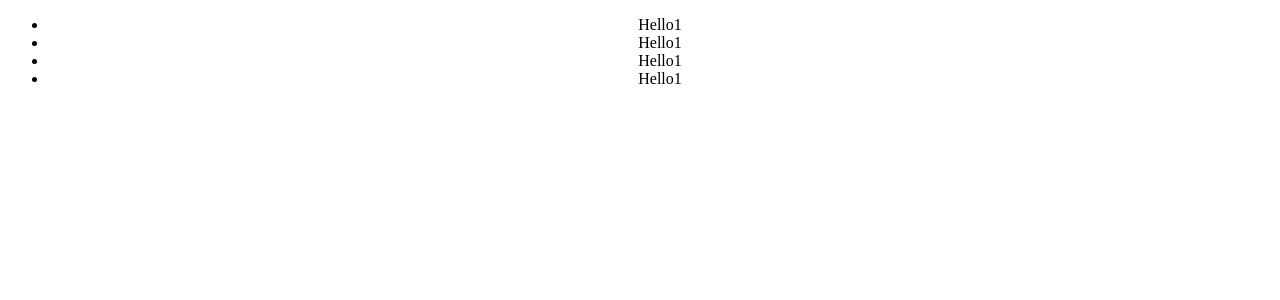
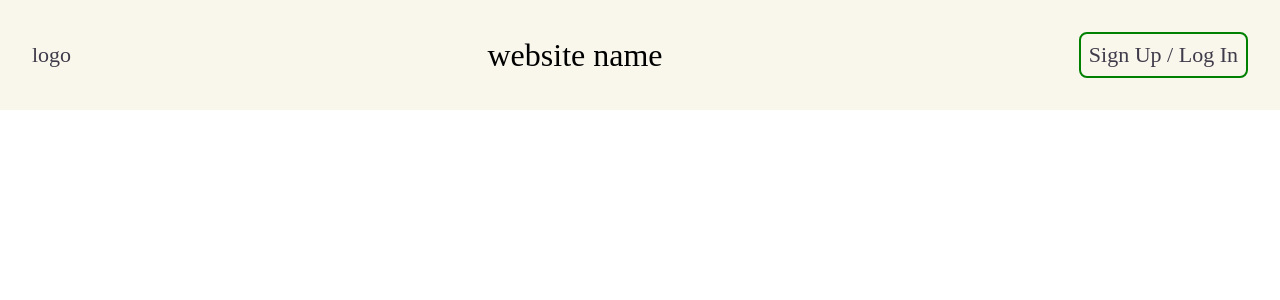
Before and after one commit to Mohammed-Muzammil01/chatengine_frontend, a React (Create React App) app: page / in a window 1280 px wide. Shown: the top 300 px of the page. Built offline with nearby package versions, Linux system fonts and the light colour scheme.

Commit message:
Header Added

```diff
--- a/src/App.css
+++ b/src/App.css
@@ -1,3 +1,9 @@
+*{
+  margin: 0;
+  padding: 0;
+  box-sizing: border-box;
+  font-family: lalezar;
+}
 .App {
   text-align: center;
 }
@@ -36,3 +42,35 @@
     transform: rotate(360deg);
   }
 }
+.header{
+  background-color: #f9f7ec;
+  min-height: 8vh;
+  display: flex;
+  flex-direction: row;
+  align-items: center;
+  justify-content: space-between;
+  font-size: 22px;
+}
+.header .logo{
+  margin: 2rem;
+  color: #3f3b4a;
+}
+.header .name{
+  margin: 2rem;
+  font-size: xx-large;
+
+}
+.header .signUp{
+  margin: 2rem;
+  padding: 8px;
+  border: 2px solid green;
+  border-radius: 8px;
+}
+.header .signUp a{
+  text-decoration: none;
+  color: #3f3b4a;
+  text-decoration-style: none;
+}
+.border-green{
+  border: 2px solid green;
+}
--- a/src/App.js
+++ b/src/App.js
@@ -4,12 +4,19 @@ function App() {
   return (
     <div className="App">
       <div className='d-flex justify-content-center align-items-center'>
-        <ul>
-          <li>Hello1</li>
-          <li>Hello1</li>
-          <li>Hello1</li>
-          <li>Hello1</li>
-        </ul>
+        <section>
+          <div className='header'>
+            <div className='logo'>
+              logo
+            </div>
+            <div className='name text-green'>
+              website name
+            </div>
+            <div className='signUp btn border-green'>
+              <a href='#'>Sign Up / Log In</a>
+            </div>
+          </div>
+        </section>
       </div>
     </div>
   );
```
